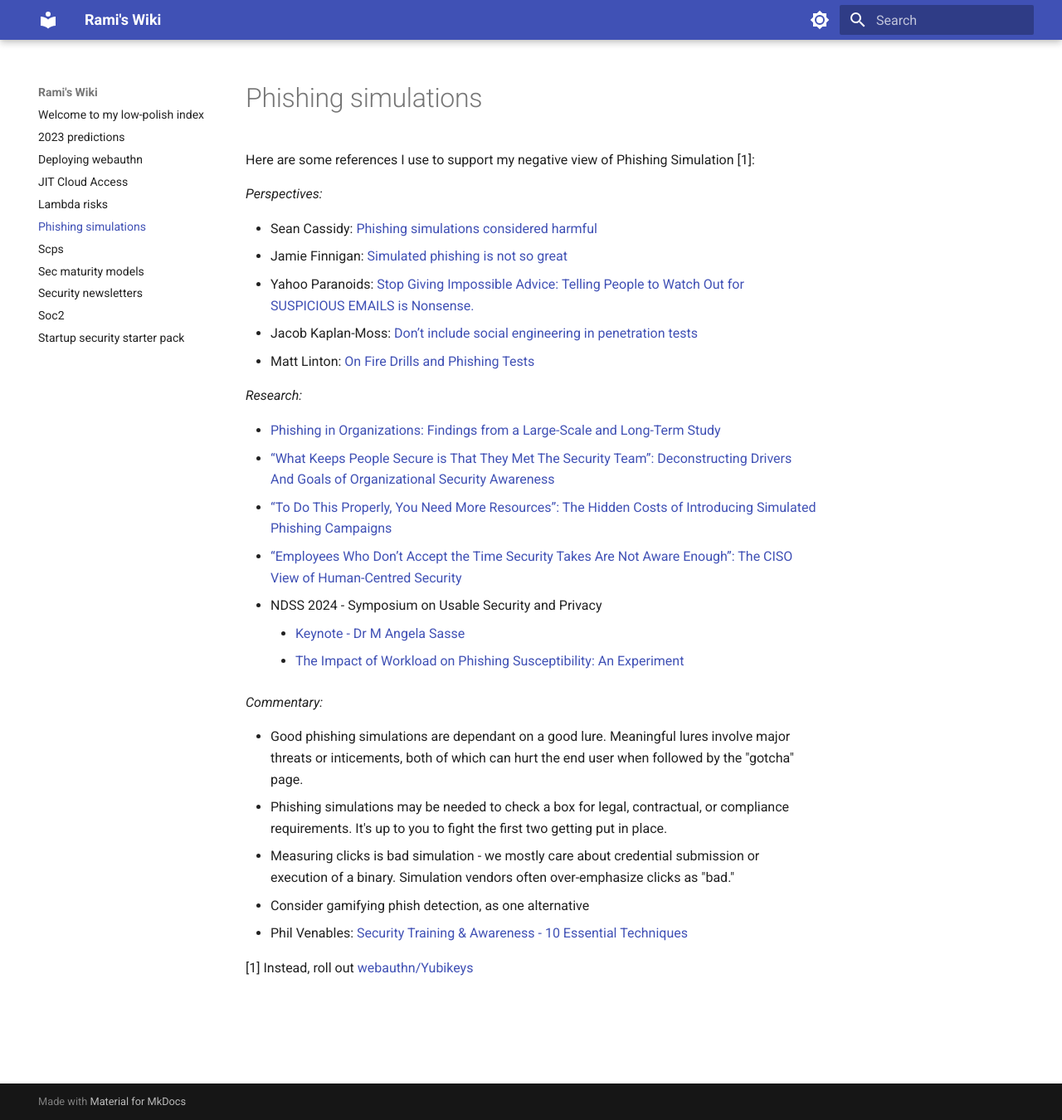
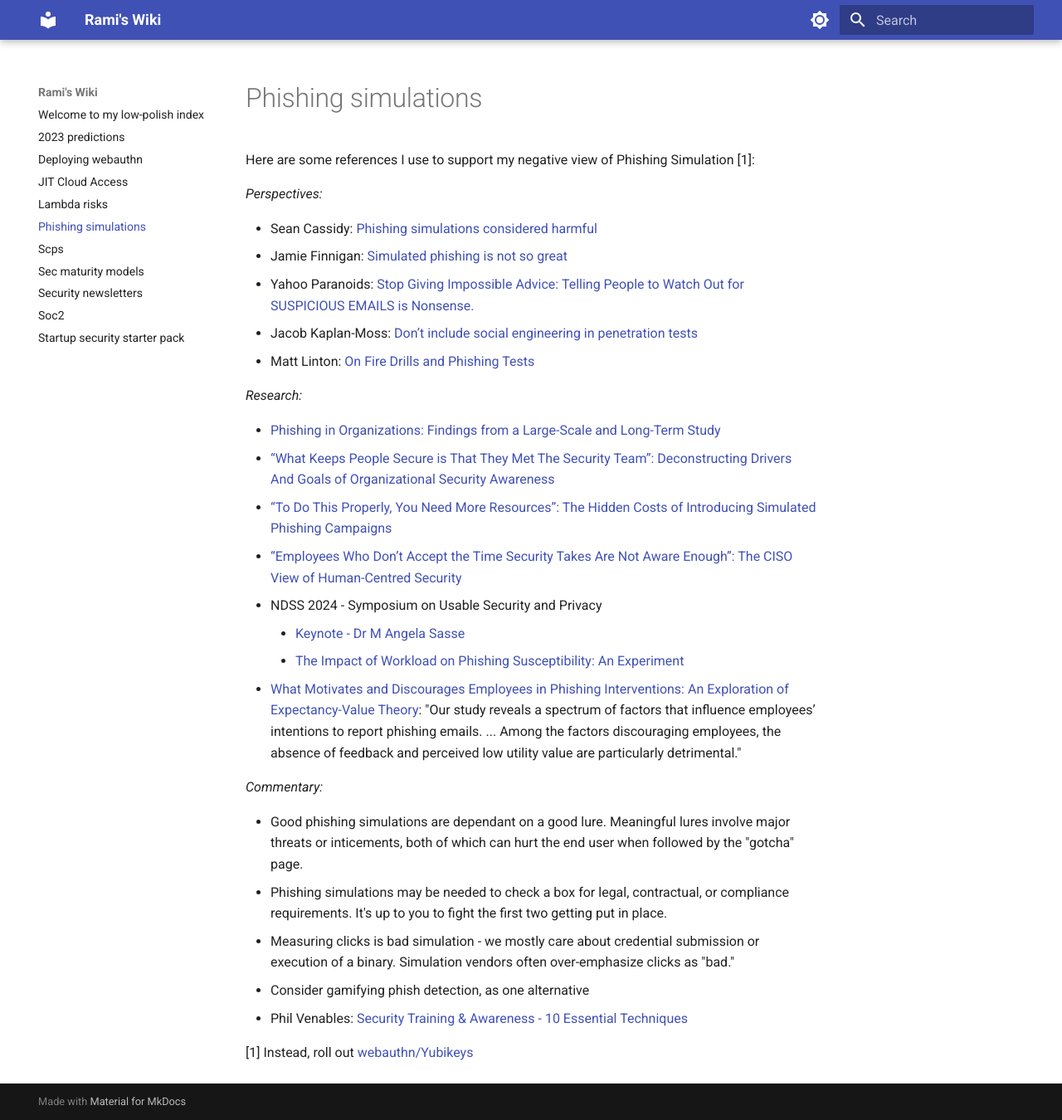
Before and after one commit to ramimac/wiki, an MkDocs documentation site: the page built from docs/phishing-simulations.md, in a window 1280 px wide and 1350 px high. Shown: the whole window at 83% size. Built offline with MkDocs 1.6.1 and Material for MkDocs 9.7.7, drawn with Linux system fonts in a browser that asks for light colours.

Commit message:
Add SOUPS paper

```diff
--- a/docs/phishing-simulations.md
+++ b/docs/phishing-simulations.md
@@ -22,6 +22,7 @@
 * NDSS 2024 - Symposium on Usable Security and Privacy
     * [Keynote - Dr M Angela Sasse](https://youtu.be/XFeZvQuRWGk?si=34fp21Ja_tR9oCoH&t=1463)
     * [The Impact of Workload on Phishing Susceptibility: An Experiment](https://www.ndss-symposium.org/wp-content/uploads/usec2024-24-paper.pdf)
+* [What Motivates and Discourages Employees in Phishing Interventions: An Exploration of Expectancy-Value Theory](https://www.usenix.org/system/files/soups2024-chen.pdf): "Our study reveals a spectrum of factors that influence employees’ intentions to report phishing emails. ... Among the factors discouraging employees, the absence of feedback and perceived low utility value are particularly detrimental."
 
 _Commentary:_
 
```
